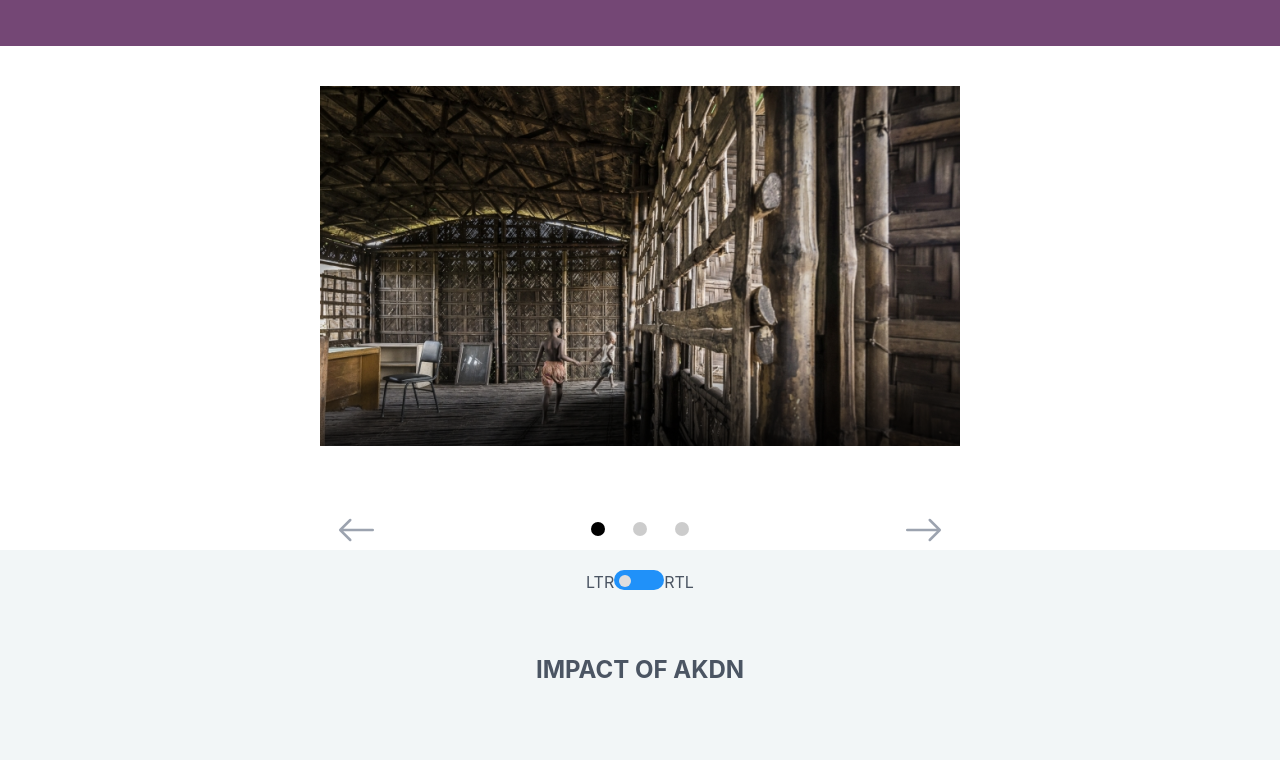
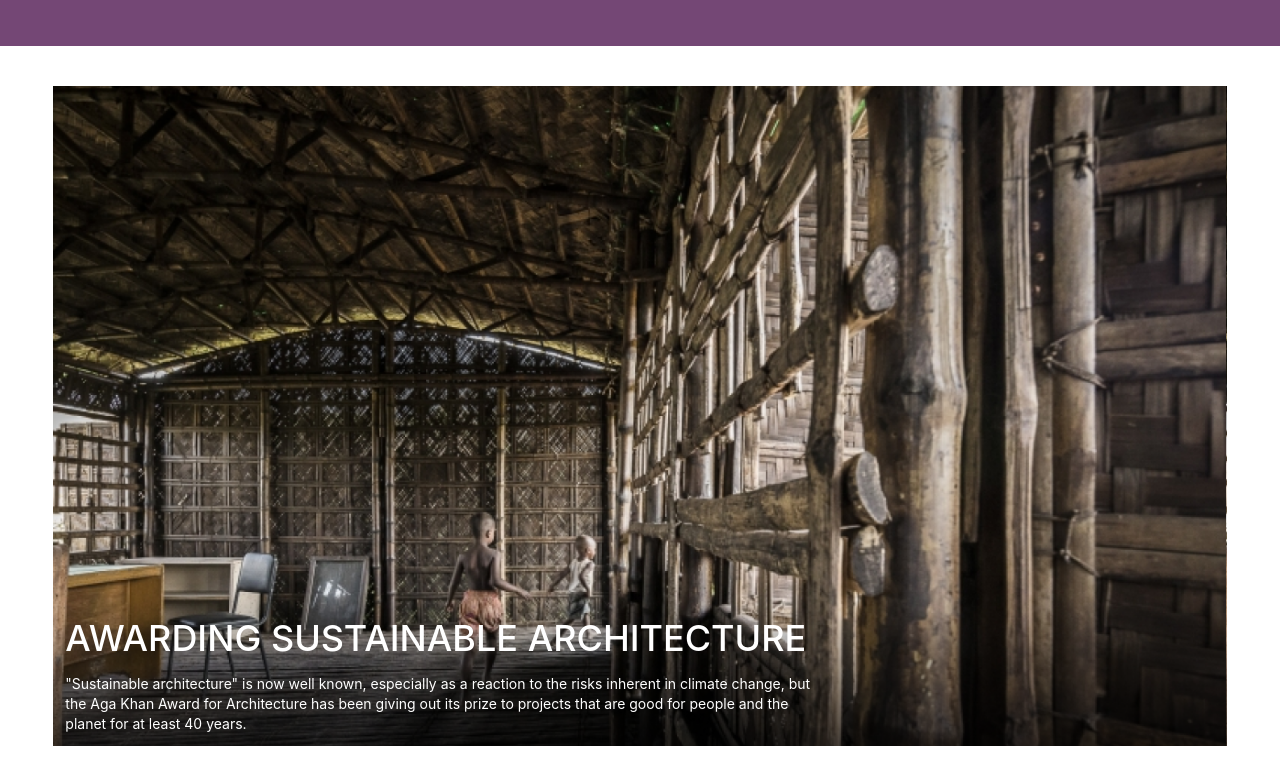
Before and after one commit to Arsalan31/my-project1, a React (Create React App) app: page /Akdn in a window 1280 px wide. Shown: the part 800-1560 px from the top of the page. Built offline with nearby package versions, Linux system fonts and the light colour scheme; what tailwindcss-rtl would draw is missing.

Commit message:
Update HeroSlider.js

```diff
--- a/src/Components/HeroSlider.js
+++ b/src/Components/HeroSlider.js
@@ -21,6 +21,7 @@ function HeroSlider(props) {
     return (
         <section>
             <div className="mt-10">
+                <div className="w-full">
                     <>
                         <Swiper
                             pagination={{
@@ -35,18 +36,24 @@ function HeroSlider(props) {
                                 prevEl: ".swiper-button-prev"
                             }}
                             modules={[Pagination, Navigation]}
-                        className="mySwiper w-full lg:h-3/4 lg:w-1/2"
+                            className="mySwiper w-full lg:h-3/4 lg:w-11/12"
                         >
                             <SwiperSlide>
-                            <img src={require('./assets/Rectangle 275.png')} />
+                                <img className="w-full" src={require('./assets/Rectangle 275.png')} />
+                                <h3 className="relative px-3 text-white bottom-32 font-medium text-4xl">AWARDING SUSTAINABLE ARCHITECTURE</h3>
+                                <p className="bottom-28 w-2/3 px-3 text-white text-sm font-normal relative">"Sustainable architecture" is now well known, especially as a reaction to the risks inherent in climate change, but the Aga Khan Award for Architecture has been giving out its prize to projects that are good for people and the planet for at least 40 years.</p>
                             </SwiperSlide>
                             <SwiperSlide>
                                 <img src={require('./assets/Rectangle 275.png')} />
+                                <h3 className="relative px-3 text-white bottom-32 font-medium text-4xl">AWARDING SUSTAINABLE ARCHITECTURE</h3>
+                                <p className="bottom-28 w-2/3 px-3 text-white text-sm font-normal relative">"Sustainable architecture" is now well known, especially as a reaction to the risks inherent in climate change, but the Aga Khan Award for Architecture has been giving out its prize to projects that are good for people and the planet for at least 40 years.</p>
                             </SwiperSlide>
                             <SwiperSlide>
                                 <img src={require('./assets/Rectangle 275.png')} />
+                                <h3 className="relative px-3 text-white bottom-32 font-medium text-4xl">AWARDING SUSTAINABLE ARCHITECTURE</h3>
+                                <p className="bottom-28 w-2/3 px-3 text-white text-sm font-normal relative">"Sustainable architecture" is now well known, especially as a reaction to the risks inherent in climate change, but the Aga Khan Award for Architecture has been giving out its prize to projects that are good for people and the planet for at least 40 years.</p>
                             </SwiperSlide>
-                        <div className="w-full flex justify-center xl:mt-16">
+                            <div className="w-full flex justify-center">
                                 <div className="flex justify-start">
                                     <button className="swiper-button-prev text-gray-400 focus:outline-none sm:px-2">
                                         <svg xmlns="http://www.w3.org/2000/svg" className="me-3" width="57" height="40" fill="currentColor" class="bi bi-arrow-left" viewBox="0 0 16 16">
@@ -54,7 +61,7 @@ function HeroSlider(props) {
                                         </svg>
                                     </button>
                                 </div>
-                            <div className="flex justify-center w-full">
+                                <div className="flex justify-center">
                                     <div class="flex justify-center sm:gap-5 gap-2 mt-3 swiper-pagination5"></div>
                                 </div>
                                 <div className="flex justify-end">
@@ -68,6 +75,7 @@ function HeroSlider(props) {
                         </Swiper>
                     </>
                 </div>
+            </div>
         </section>
     )
 }
```
Lines whose indentation alone changed are shown as unchanged.
